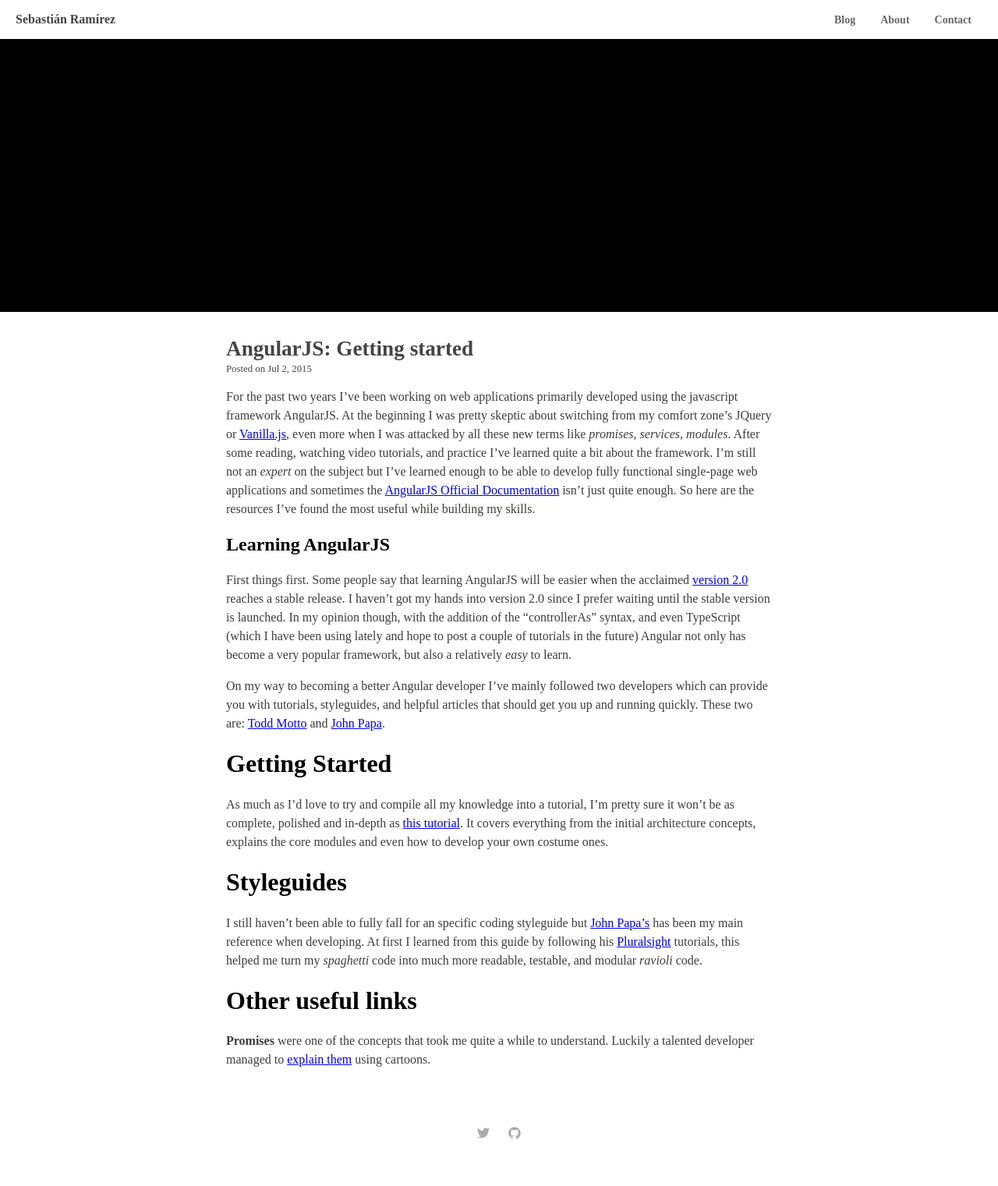
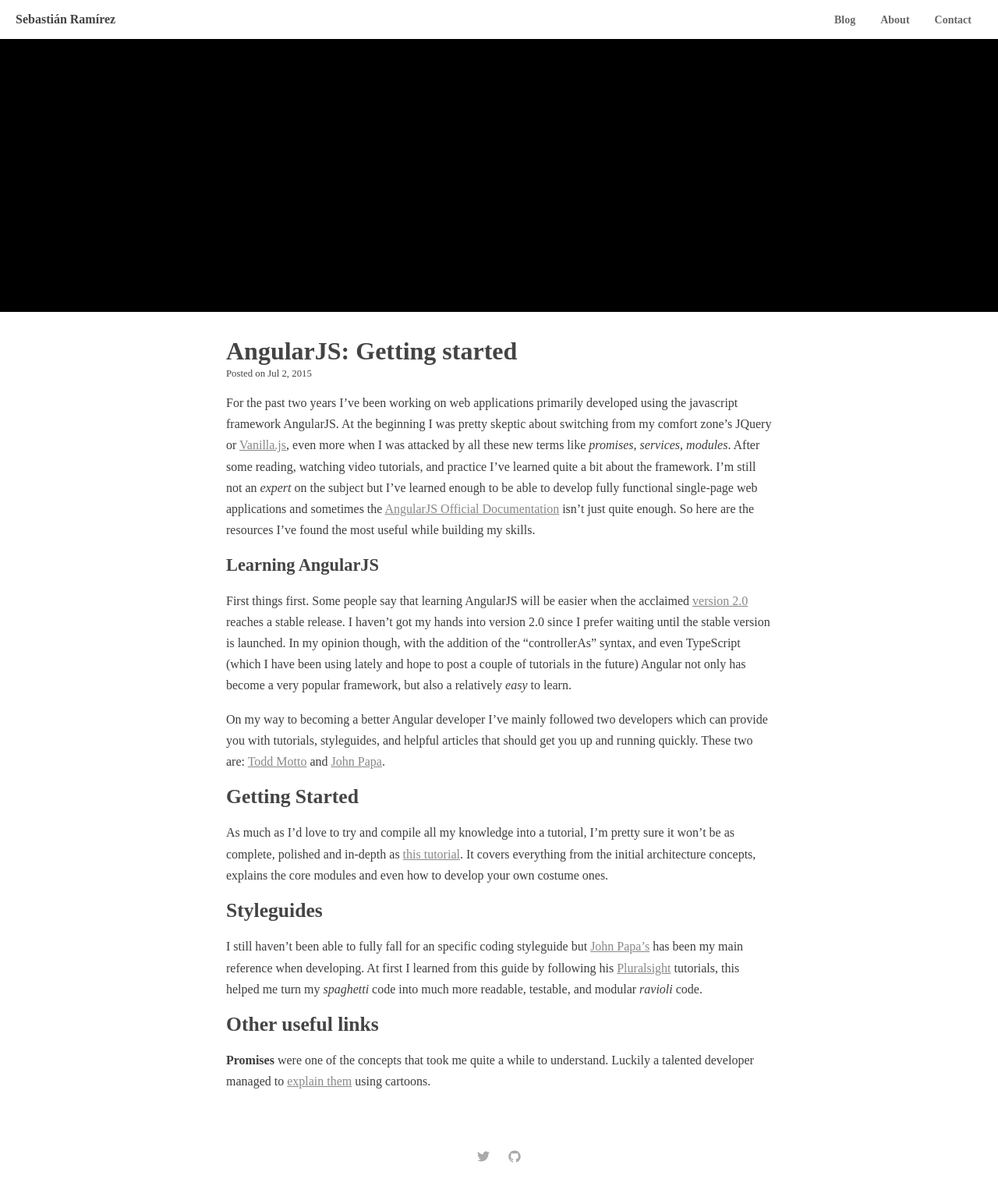
Before and after one commit to s-ramirez/s-ramirez.github.io, a Jekyll site: the page built from _posts/2015-07-02-angular-form-validation.md, in a window 1280 px wide. Shown: the whole page at 78% size. Built offline with Jekyll 4.4.1, drawn with Linux system fonts in a browser that asks for light colours; some web fonts are replaced; before the commit the page ends 1491 px from its top, so only the background shows below that.

Commit message:
Styling posts

```diff
--- a/_layouts/post.html
+++ b/_layouts/post.html
@@ -6,5 +6,7 @@
     <h1>{{ page.title }}</h1>
     <small>Posted on {{ page.date | date: "%b %-d, %Y" }}</small>
   </div>
-  {{ content }}
+  <div class="post-content">
+      {{ content }}
+  </div>
 </div>
--- a/_sass/post.scss
+++ b/_sass/post.scss
@@ -4,7 +4,7 @@
     margin-bottom: 1em;
 
     h1 {
-      font-size: 1.7em;
+      font-size: 2em;
       margin-top: 0;
       margin-bottom: 0;
       color: $header-color;
@@ -15,9 +15,22 @@
       font-size: 0.8em;
     }
   }
+  .post-content {
+      h1 {
+        font-size: 1.6em;
+        color: $header-color;
+      }
+      h2 {
+        font-size: 1.4em;
+        color: $header-color;
+      }
+      a {
+        color: $link-color;
+      }
+  }
   p {
     font-size: 1em;
-    line-height: 1.5em;
+    line-height: 1.7em;
     color: $content-color;
   }
 }
--- a/_sass/variables.scss
+++ b/_sass/variables.scss
@@ -5,4 +5,5 @@
 $header-color: #444;
 $content-color: #3d3d3d;
 $subheader-color: #444;
+$link-color: #888;
 $navigation-color: rgba(0,0,0,0.6);
```
